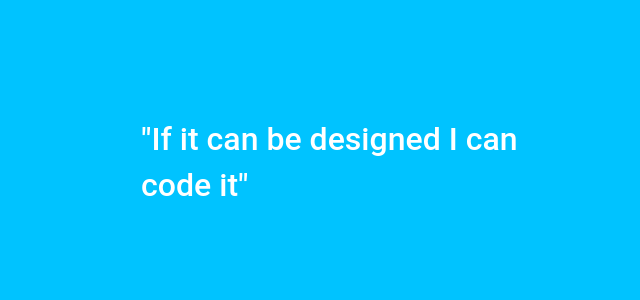
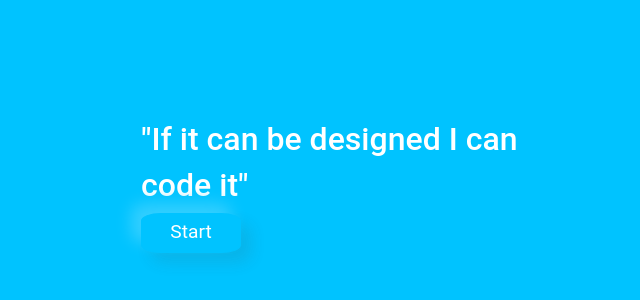
Before and after one commit to jpcollandra/jpakjr, a React (Create React App) app: page / in a window 1280 px wide. Shown: the part 72-372 px from the top of the page, without its empty margins (51-691 px from the left). Built offline with nearby package versions, Linux system fonts and the light colour scheme.

Commit message:
neomorphic button working

```diff
--- a/package.json
+++ b/package.json
@@ -3,6 +3,7 @@
   "version": "0.1.0",
   "private": true,
   "dependencies": {
+    "@react-three/fiber": "^8.0.12",
     "@testing-library/jest-dom": "^5.14.1",
     "@testing-library/react": "^13.0.0",
     "@testing-library/user-event": "^13.2.1",
@@ -10,6 +11,7 @@
     "@types/node": "^16.7.13",
     "@types/react": "^18.0.0",
     "@types/react-dom": "^18.0.0",
+    "@types/three": "^0.139.0",
     "bootstrap": "^5.1.3",
     "package.json": "^2.0.1",
     "react": "^18.1.0",
@@ -17,6 +19,7 @@
     "react-dom": "^18.1.0",
     "react-scripts": "5.0.1",
     "sass": "^1.51.0",
+    "three": "^0.140.0",
     "typescript": "^4.4.2",
     "web-vitals": "^2.1.0"
   },
--- a/src/App.scss
+++ b/src/App.scss
@@ -1,9 +1,32 @@
-$backgroundColor: #00C3FF;
-$textColor: #FFFFFF;
+$backgroundColor: #00c3ff;
+$backgroundColor2: #33CFFF;
+$textColor: #ffffff;
 
 .App {
   background-color: $backgroundColor;
-  font-family: 'Roboto', sans-serif;
+  font-family: "Roboto", sans-serif;
   font-weight: 100;
   color: $textColor;
 }
+
+.buttonNeomorphic {
+  background-color: $backgroundColor;
+  color: $textColor;
+  height: 40px;
+  width: 100px;
+  -webkit-appearance: button;
+  box-shadow: -10px -10px 15px $backgroundColor2,
+    10px 10px 15px rgba(70, 70, 70, 0.12);
+  position: absolute;
+  border-radius: 20%;
+  border: 1px solid $backgroundColor;
+  outline: none;
+  font-size: larger;
+}
+
+.buttonNeomorphic:hover {
+  box-shadow: -10px -10px 15px $backgroundColor2,
+    10px 10px 15px rgba(70, 70, 70, 0.12),
+  inset -10px -10px 15px $backgroundColor2,
+  inset 10px 10px 15px rgba(70, 70, 70, 0.12);
+}
--- a/src/Pages/landing.tsx
+++ b/src/Pages/landing.tsx
@@ -2,6 +2,8 @@ import React from "react";
 import Container from "react-bootstrap/Container";
 import Row from "react-bootstrap/Row";
 import Col from "react-bootstrap/Col";
+import { OBJLoader } from 'three/examples/jsm/loaders/OBJLoader'
+import { useLoader } from '@react-three/fiber'
 
 export default function Landing() {
   return (
@@ -22,6 +24,7 @@ export default function Landing() {
             <div style={{position: "relative" , margin: "30%", width: "40rem"}}>
             <h2>"If it can be designed I can</h2>
             <h2>code it"</h2>
+            <button className="buttonNeomorphic"> Start </button>
             </div>
           </Col>
         </Row>
```
Also changed, not shown: 1 other file (tests, documents, lock files or other folders).
